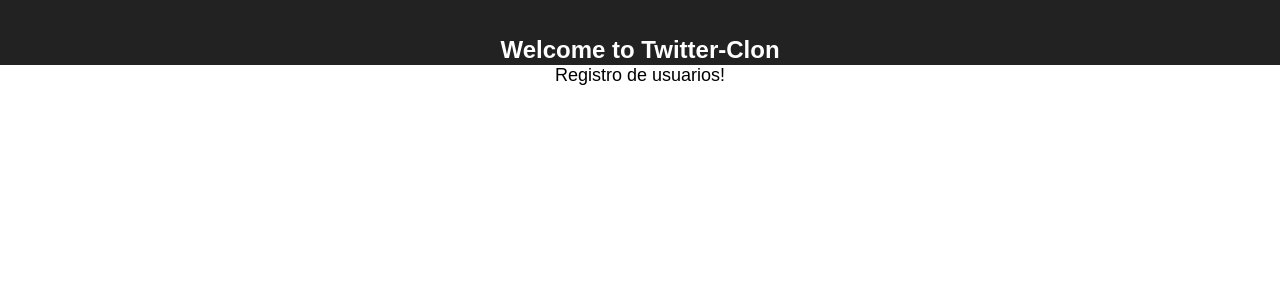
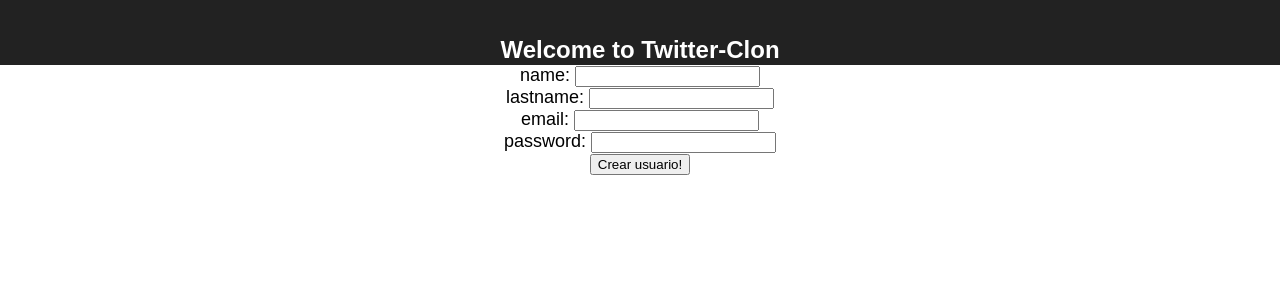
Before and after one commit to juanmav/camada2520, a React (Create React App) app in the folder twitter-clon-front/: page /register in a window 1280 px wide. Shown: the top 300 px of the page. Built offline with nearby package versions, Linux system fonts and the light colour scheme.

Commit message:
formulario de registro

```diff
--- a/twitter-clon-front/src/components/Register.js
+++ b/twitter-clon-front/src/components/Register.js
@@ -1,18 +1,54 @@
 import React from 'react';
+import config from '../config';
 
 class Register extends React.Component {
 
     constructor(){
         super();
         this.state =  {
-
+            name: '',
+            lastname: '',
+            email: '',
+            password: ''
         }
     }
 
+    createHandler = (property) => {
+        return (event) => {
+            let aux = {};
+            aux[property] = event.target.value;
+            this.setState (aux);
+        }
+    };
+
+    save = () => {
+        fetch(config.apiUrl +'register', {
+            headers :{
+                "Content-Type" : "application/json",
+            },
+            body: JSON.stringify(this.state),
+            method: 'POST'
+        })
+            .then(response => {
+                if (response.status == 201){
+                    // creatdo con exito!
+                    alert('Registro con exito!!!!!');
+                    window.location.href = '/';
+                } else {
+                    alert('No se pudo registrar!!');
+                }
+            })
+    };
+
     render(){
+        console.log(this.state);
         return (
             <div>
-                Registro de usuarios!
+                name: <input type='text' onChange={this.createHandler('name')}/> <br/>
+                lastname: <input type='text' onChange={this.createHandler('lastname')}/> <br/>
+                email: <input type='text' onChange={this.createHandler('email')}/> <br/>
+                password: <input type='password' onChange={this.createHandler('password')}/> <br/>
+                <button onClick={this.save}> Crear usuario!</button>
             </div>
         )
     }
```
